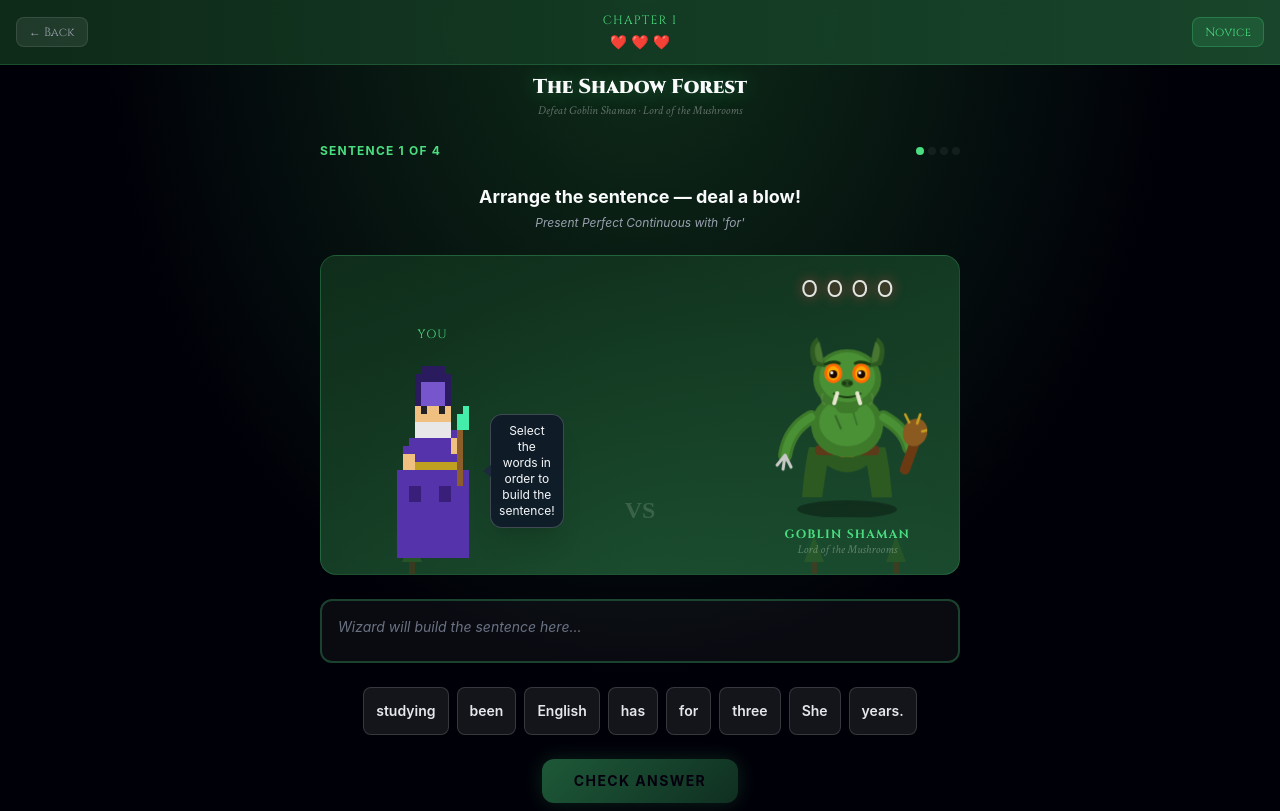
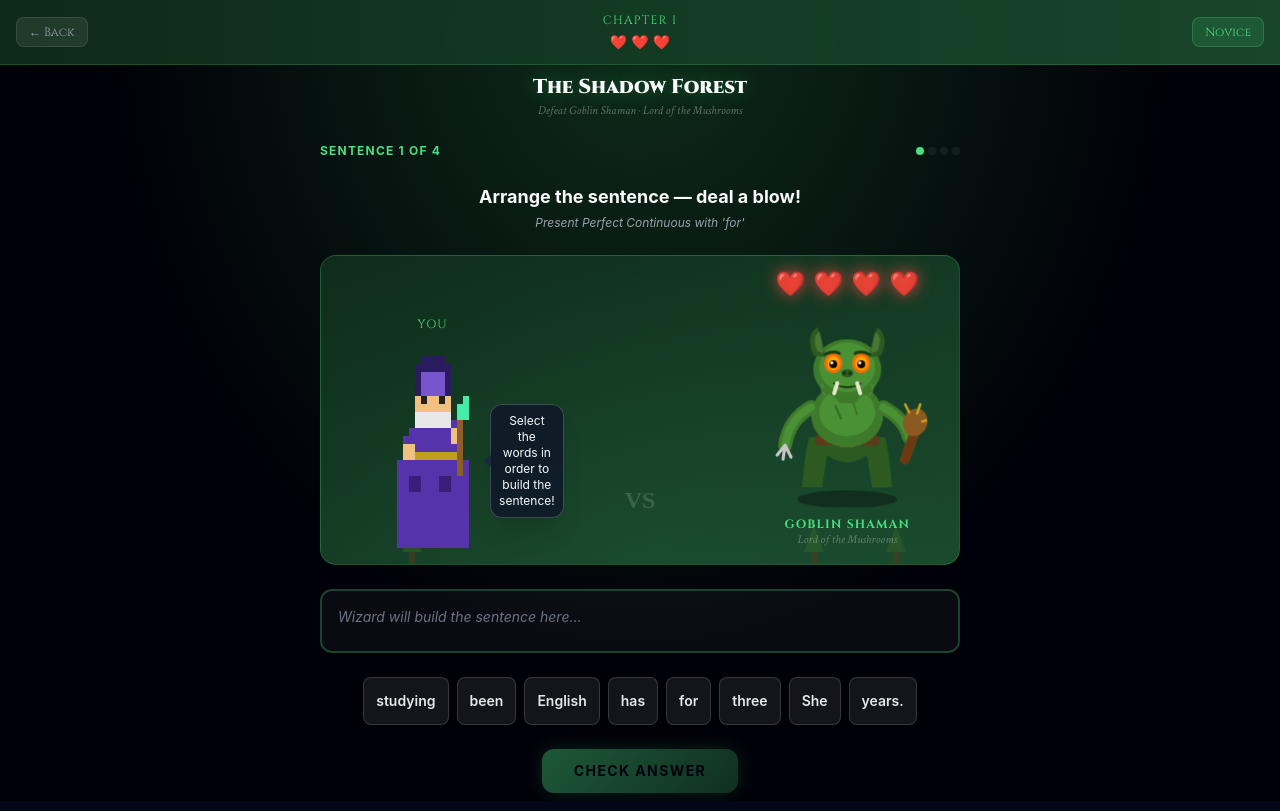
Before and after one commit to Di3g0-01/Present_Perfect_Game, a React (Vite) app: page / in a window 1280 px wide. Both pictures are taken after a click on the element 262 px from the left and 550 px from the top of the page. Built offline with nearby package versions, Linux system fonts and the light colour scheme.

Commit message:
fix(Level4): Only deduct global life on word failure (6 mistakes)

```diff
--- a/src/levels/Level1.jsx
+++ b/src/levels/Level1.jsx
@@ -28,15 +28,15 @@ function ForestBeast({
         {[1, 2, 3, 4].map((i) => (
           <div
             key={i}
-            className="transition-all duration-300"
             style={{
-              fontSize: "1.4rem",
-              filter: i <= lives ? "drop-shadow(0 0 6px #ef4444)" : "grayscale(1) opacity(0.3)",
-              transform: isHit && i === lives ? "scale(1.4)" : "scale(1)",
+              fontSize: "1.5rem",
+              filter: i <= lives ? "drop-shadow(0 0 8px #ef4444)" : "grayscale(1) opacity(0.3)",
+              transform: isHit && i === lives ? "scale(1.5)" : "scale(1)",
               transition: "all 0.3s ease",
+              lineHeight: 1,
             }}
           >
-            {i <= lives ? "O" : "X"}
+            {i <= lives ? "❤️" : "🖤"}
           </div>
         ))}
       </div>
--- a/src/levels/Level3.jsx
+++ b/src/levels/Level3.jsx
@@ -20,13 +20,14 @@ function FireDemon({
           <div
             key={i}
             style={{
-              fontSize: "1.2rem",
-              filter: i <= lives ? "drop-shadow(0 0 6px #fb923c)" : "grayscale(1) opacity(0.25)",
+              fontSize: "1.5rem",
+              filter: i <= lives ? "drop-shadow(0 0 8px #fb923c)" : "grayscale(1) opacity(0.25)",
               transform: isHit && i === lives ? "scale(1.5)" : "scale(1)",
               transition: "all 0.3s ease",
+              lineHeight: 1,
             }}
           >
-            {i <= lives ? "O" : "X"}
+            {i <= lives ? "❤️" : "🖤"}
           </div>
         ))}
       </div>
--- a/src/levels/Level4.jsx
+++ b/src/levels/Level4.jsx
@@ -24,13 +24,14 @@ function DarkSorcerer({
           <div
             key={i}
             style={{
-              fontSize: "1.2rem",
-              filter: i <= lives ? "drop-shadow(0 0 6px #a855f7)" : "grayscale(1) opacity(0.2)",
+              fontSize: "1.5rem",
+              filter: i <= lives ? "drop-shadow(0 0 8px #a855f7)" : "grayscale(1) opacity(0.2)",
               transform: isHit && i === lives ? "scale(1.5)" : "scale(1)",
               transition: "all 0.3s ease",
+              lineHeight: 1,
             }}
           >
-            {i <= lives ? "O" : "X"}
+            {i <= lives ? "❤️" : "🖤"}
           </div>
         ))}
       </div>
@@ -249,13 +250,13 @@ export default function Level4({ accentColor, glowColor, onComplete, onMistake }
       setMagoAnim("release");
       setSparkyMessage("Wrong!");
       setIsSparkyControlled(true);
-      if (onMistake) onMistake();
       await sleep(800);
       setMagoAnim("walk");
       setSparkyMessage("");
 
       if (newMistakes >= maxMistakes) {
         // Failed the word
+        if (onMistake) onMistake();
         await handleWordComplete(false, newGuessed);
       } else {
         setIsSparkyControlled(false);
```
